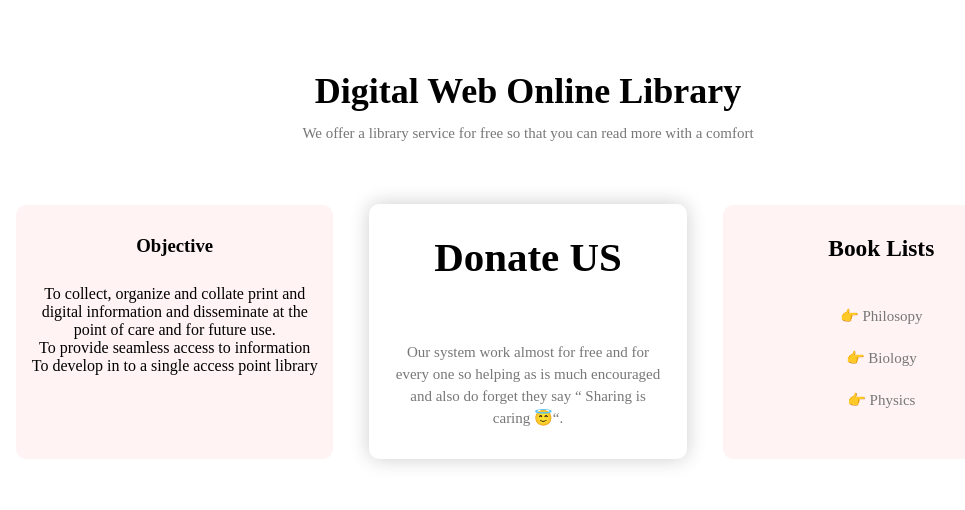
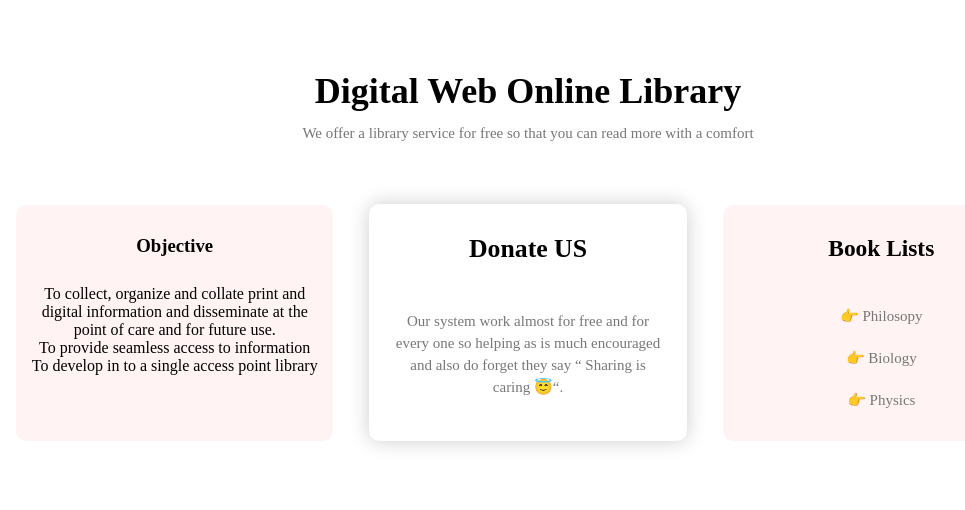
Before and after one commit to AASTU-3rd-year-2014-E-C-project/Online-Library, a PHP site: page /about_us.html in a window 1280 px wide, with the pointer over the restyled element. Shown: the part 832-1342 px from the top of the page, without its empty margins (112-1077 px from the left). After the commit the page ends 1280 px from the top, so only its background shows below. Run offline with PHP 8.4, Linux system fonts and the light colour scheme.

Commit message:
Update about_us.css

```diff
--- a/Phase II/style/about_us.css
+++ b/Phase II/style/about_us.css
@@ -91,12 +91,12 @@ p{
     box-shadow: 0 0 20px 0px rgba(0, 0, 0, 0.2);
 
      background: white;
-     font-size: 35px;
+     font-size: 22px;
      margin-top: -1px;
 
 }
 #list p:hover{
-    font-size: 35px;
+    font-size: 30px;
      margin-top: -1px;
 }
 
```
